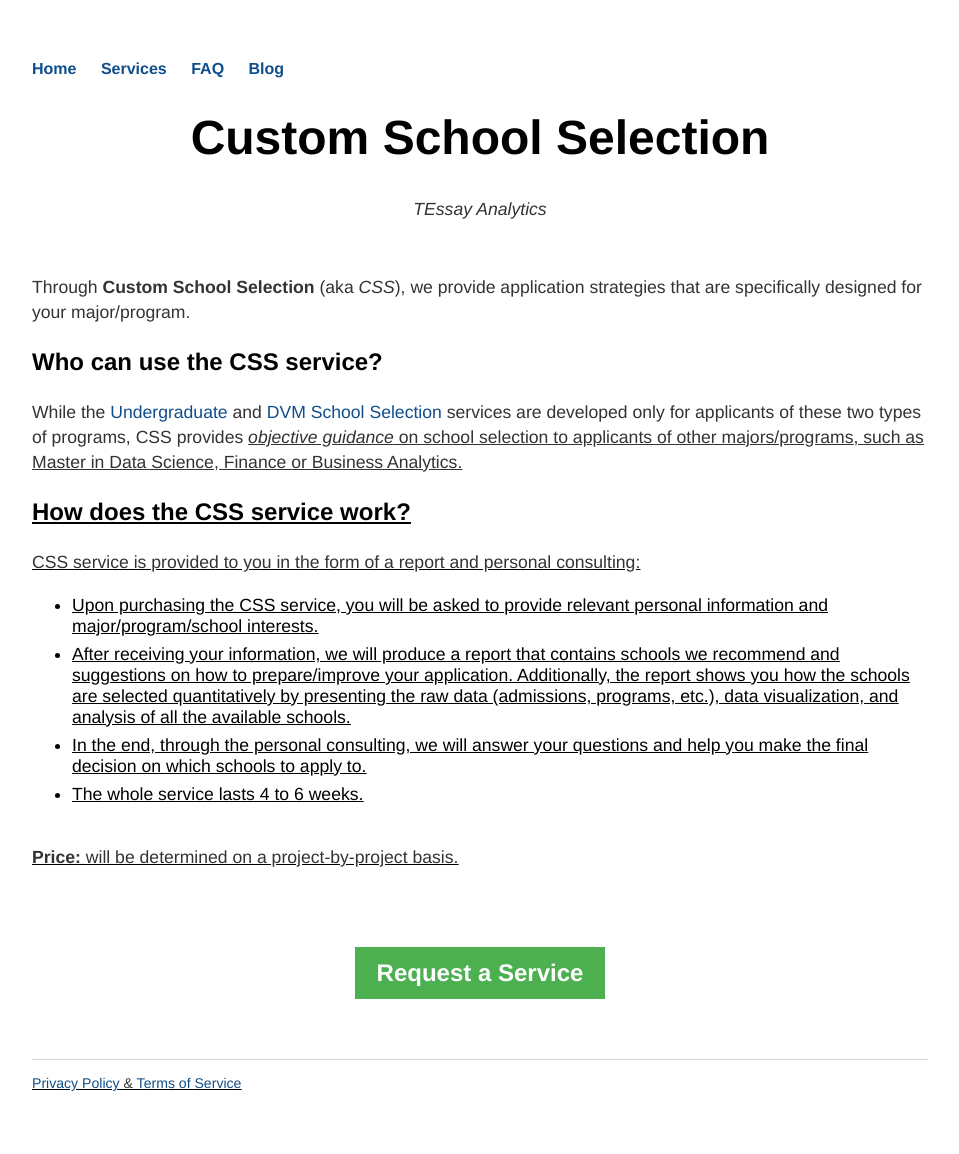
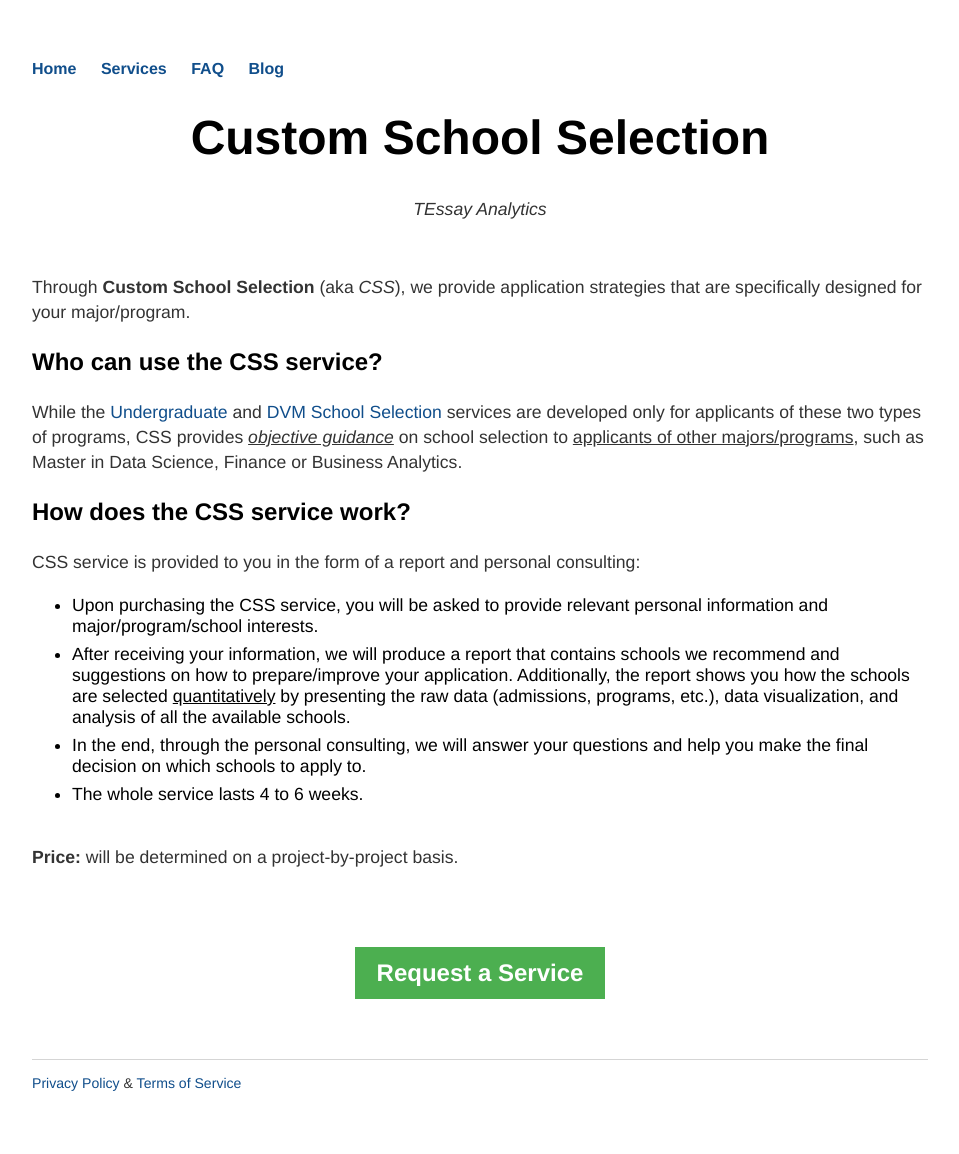
Before and after one commit to RagingTiger/PnFTech.github.io, a Jekyll site: the page built from custom_school_selection/index.html, in a window 1280 px wide. Shown: the whole page, without its empty margins (160-1119 px from the left). Built offline with Jekyll 4.4.1, drawn with Linux system fonts in a browser that asks for light colours.

Commit message:
edited css

```diff
--- a/custom_school_selection/index.html
+++ b/custom_school_selection/index.html
@@ -17,7 +17,7 @@
 	<p>While the <a href="/undergraduate_school_selection">Undergraduate</a> and
 		<a href="/dvm_school_selection">DVM School Selection</a> services are
 		developed only for applicants of these two types of programs, CSS provides
-		<u><i>objective guidance</i><u> on school selection to <u>applicants
+		<u><i>objective guidance</i></u> on school selection to <u>applicants
 		of other majors/programs</u>, such as Master in Data Science, Finance or
 		Business Analytics.</p>
 
```
